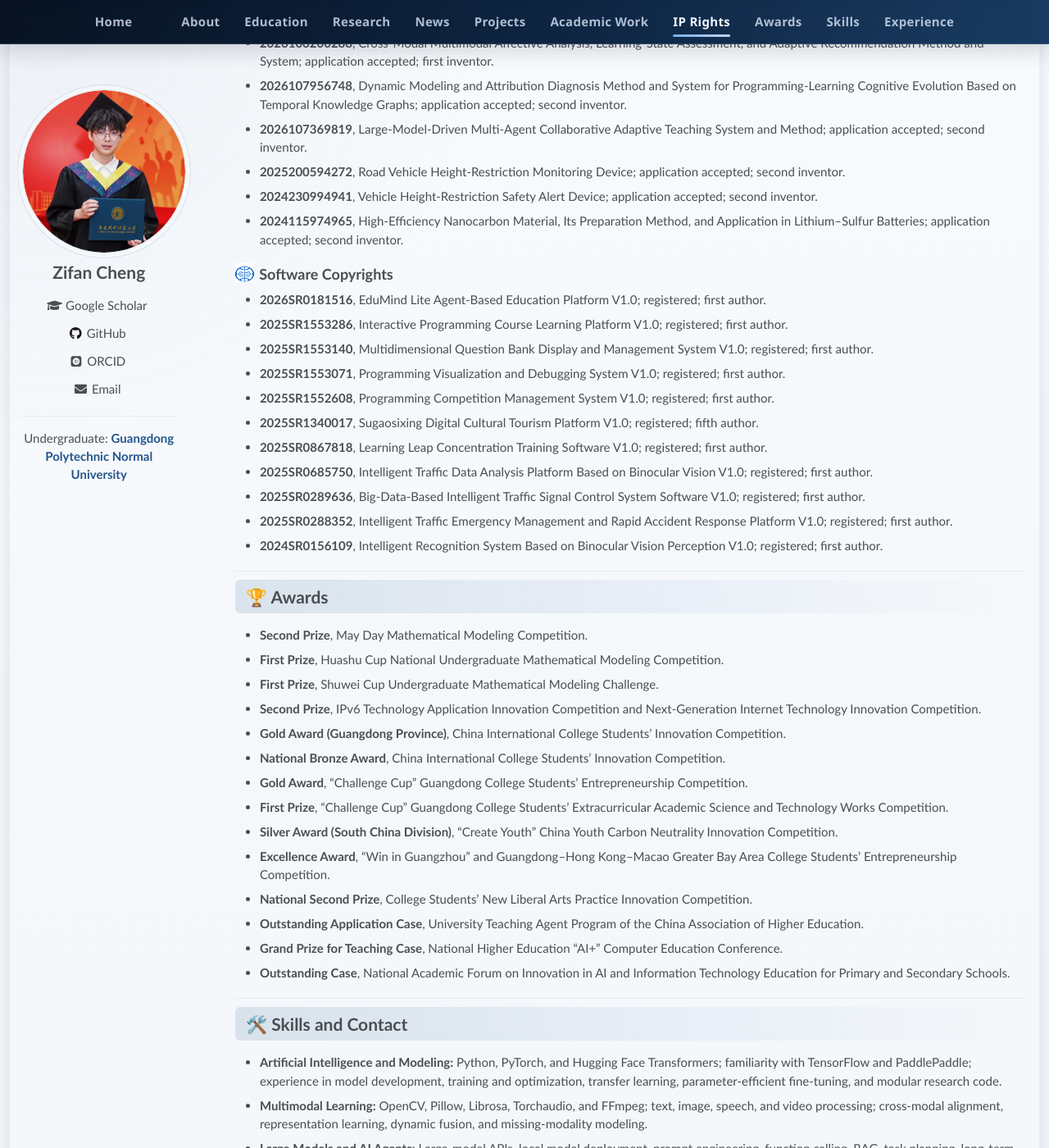
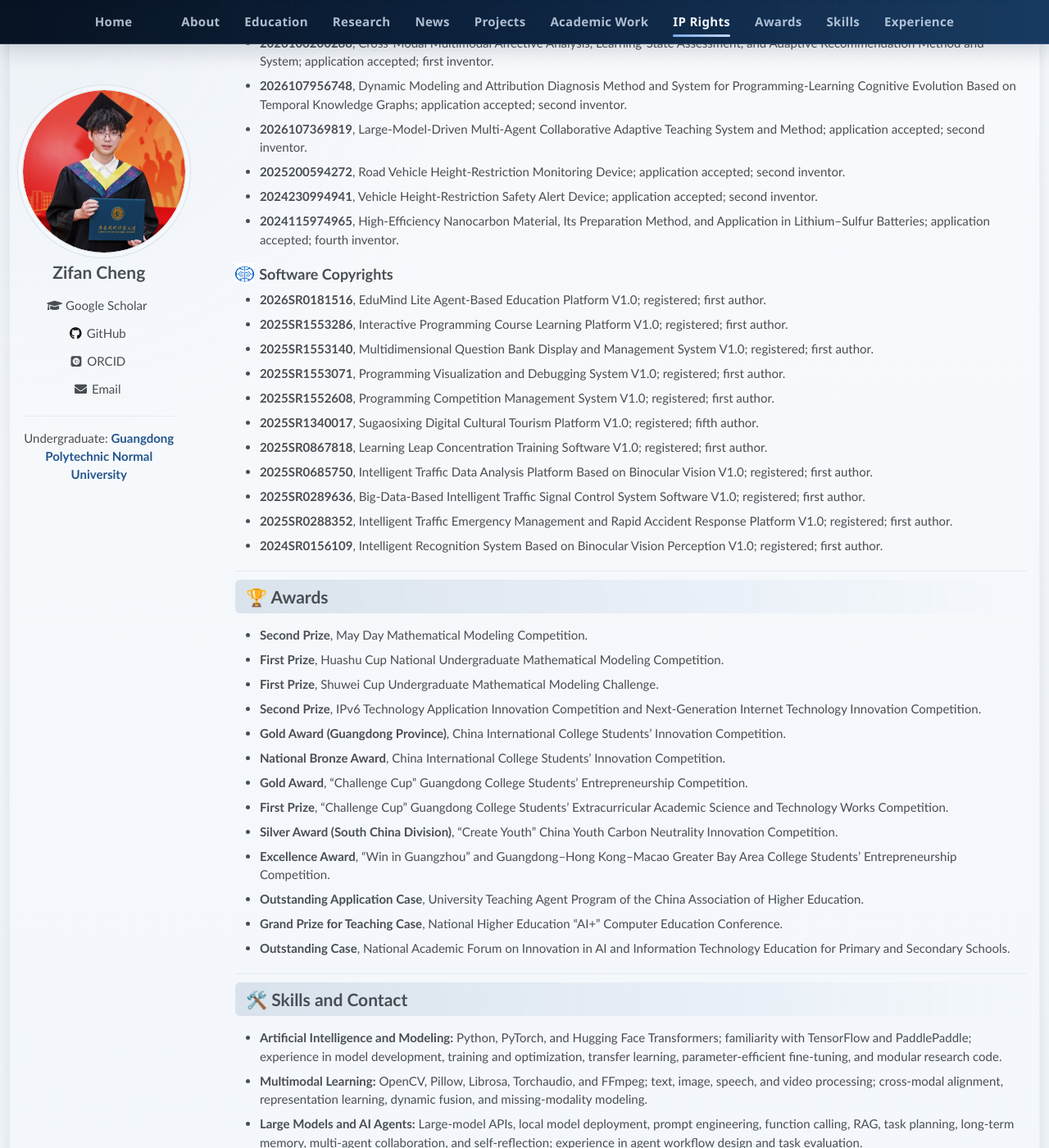
Before and after one commit to Starry-cz/Starry-cz.github.io, a Jekyll site: the page built from _pages/about-en.md, in a window 1280 px wide and 1400 px high, scrolled down 2621 px. Shown: the whole window at 82% size. Built offline with Jekyll 4.4.1, drawn with Linux system fonts in a browser that asks for light colours; some web fonts are replaced.

Commit message:
删除新文科实践创新大赛获奖记录

```diff
--- a/_pages/about-en.md
+++ b/_pages/about-en.md
@@ -145,7 +145,7 @@ Contact: [chengzi@stu.gpnu.edu.cn](mailto:chengzi@stu.gpnu.edu.cn)
 - **2026107369819**, Large-Model-Driven Multi-Agent Collaborative Adaptive Teaching System and Method; application accepted; second inventor.
 - **2025200594272**, Road Vehicle Height-Restriction Monitoring Device; application accepted; second inventor.
 - **2024230994941**, Vehicle Height-Restriction Safety Alert Device; application accepted; second inventor.
-- **2024115974965**, High-Efficiency Nanocarbon Material, Its Preparation Method, and Application in Lithium–Sulfur Batteries; application accepted; second inventor.
+- **2024115974965**, High-Efficiency Nanocarbon Material, Its Preparation Method, and Application in Lithium–Sulfur Batteries; application accepted; fourth inventor.
 
 <h3 id="software-copyrights-heading" class="ip-subheading"><a class="official-logo-link" href="https://www.ccopyright.com/" target="_blank" rel="noopener noreferrer"><span class="official-logo official-logo-copyright"><img src="{{ '/images/copyright-logo.jpg' | relative_url }}" alt="Copyright Protection Center of China logo"></span></a>Software Copyrights</h3>
 
@@ -177,7 +177,6 @@ Contact: [chengzi@stu.gpnu.edu.cn](mailto:chengzi@stu.gpnu.edu.cn)
 - **First Prize**, “Challenge Cup” Guangdong College Students’ Extracurricular Academic Science and Technology Works Competition.
 - **Silver Award (South China Division)**, “Create Youth” China Youth Carbon Neutrality Innovation Competition.
 - **Excellence Award**, “Win in Guangzhou” and Guangdong–Hong Kong–Macao Greater Bay Area College Students’ Entrepreneurship Competition.
-- **National Second Prize**, College Students’ New Liberal Arts Practice Innovation Competition.
 - **Outstanding Application Case**, University Teaching Agent Program of the China Association of Higher Education.
 - **Grand Prize for Teaching Case**, National Higher Education “AI+” Computer Education Conference.
 - **Outstanding Case**, National Academic Forum on Innovation in AI and Information Technology Education for Primary and Secondary Schools.
```
Also changed, not shown: _pages/about.md (+1 -2 lines).
